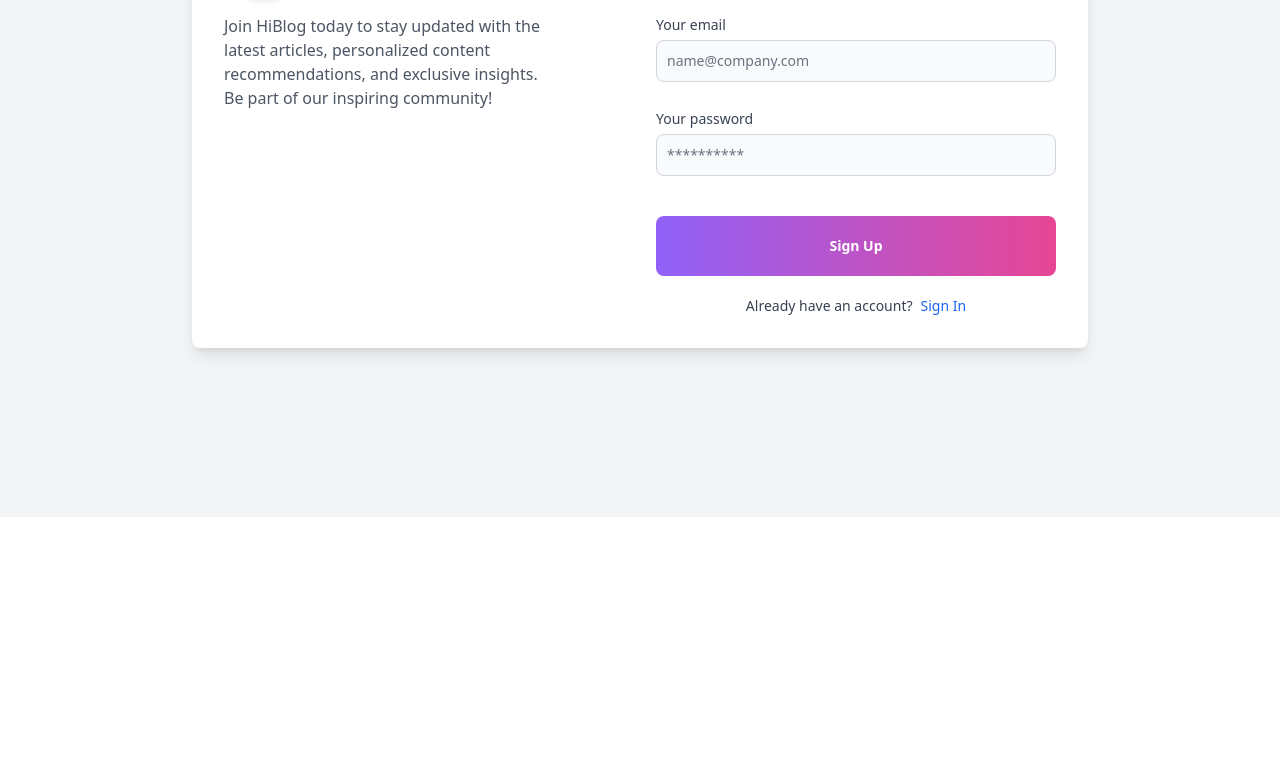
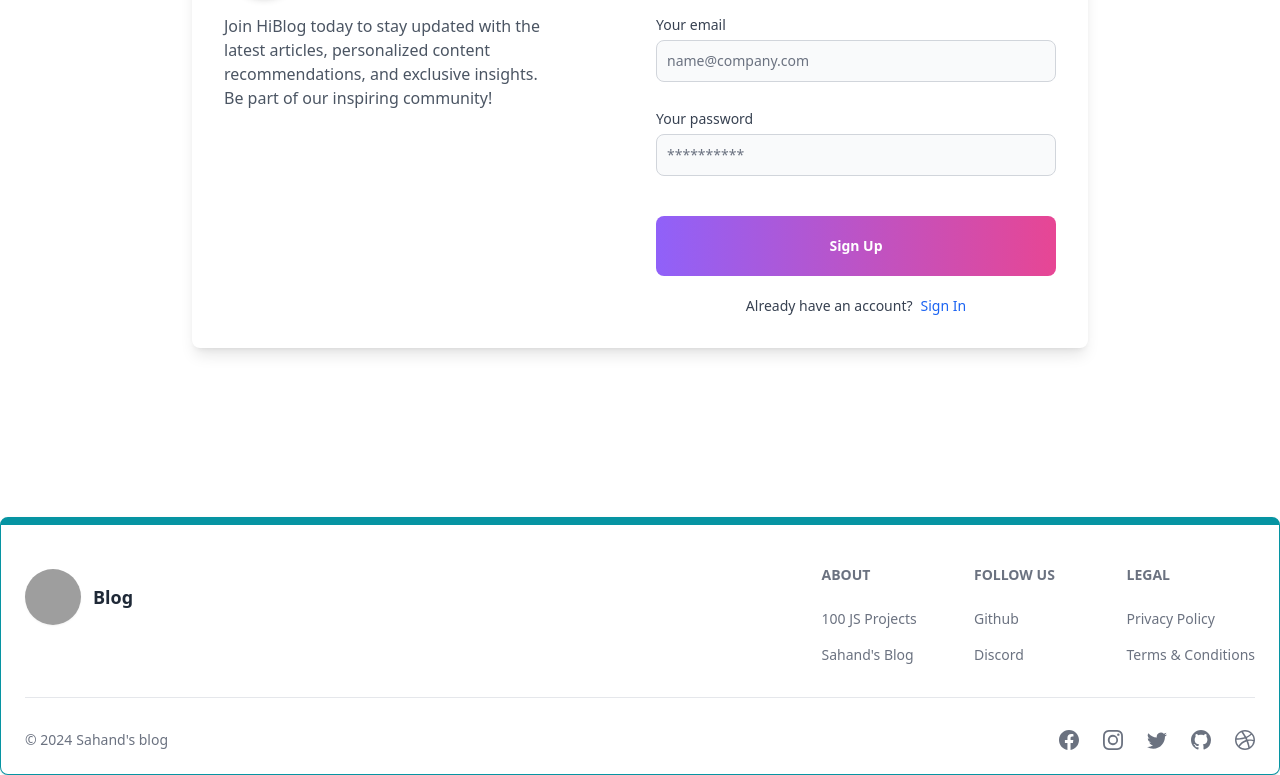
Before and after one commit to Hicham-Azeroual/blog, a React (Vite) app in the folder client/: page /sign-in in a window 1280 px wide. Shown: the part 365-1140 px from the top of the page. Before the commit the page ends 882 px from the top, so only its background shows below. Built offline with nearby package versions, Linux system fonts and the light colour scheme; grey boxes are pictures that could not be loaded.

Commit message:
create a footer compoenet

```diff
--- a/client/src/App.jsx
+++ b/client/src/App.jsx
@@ -6,6 +6,7 @@
 import Dashboard from "./pages/Dashboard"
 import Projects from "./pages/Projects"
 import Header from "./components/Header"
+import Footer from "./components/FooterC"
 export default function App() {
   return (
     <BrowserRouter >
@@ -19,6 +20,7 @@
         <Route path="/projects" element={<Projects></Projects>}></Route>
 
       </Routes>
+      <Footer></Footer>
     </BrowserRouter>
   )
 }
--- /dev/null
+++ b/client/src/components/FooterC.jsx
@@ -0,0 +1,84 @@
+import { Footer } from 'flowbite-react';
+import { Link } from 'react-router-dom';
+import { BsFacebook, BsInstagram, BsTwitter, BsGithub, BsDribbble } from 'react-icons/bs';
+export default function FooterCom() {
+  return (
+    <Footer container className='border border-t-8 border-teal-500'>
+      <div className='w-full max-w-7xl mx-auto'>
+        <div className='grid w-full justify-between sm:flex md:grid-cols-1'>
+          <div className='mt-5'>
+          <Link
+        to="/"
+        className="flex items-center whitespace-nowrap text-lg font-semibold dark:text-white hover:opacity-90 transition-opacity duration-150"
+      >
+        <img
+          src="https://files.oaiusercontent.com/file-kESpRwyr4ScEbgOlePGO01dz?se=2024-11-08T08%3A07%3A41Z&sp=r&sv=2024-08-04&sr=b&rscc=max-age%3D604800%2C%20immutable%2C%20private&rscd=attachment%3B%20filename%3De1e76f65-59ef-4a4c-a250-443c51ff4950.webp&sig=Jp3LclKgtHfjGbKxgzLTy/Etf/KcWYJ7rocyX7uy4Hc%3D"
+          alt="Logo"
+          className="w-14 h-14 mr-2 rounded-full object-cover shadow-sm" // Image styling
+        />
+
+        <span className="ml-1 text-gray-800 dark:text-gray-300">Blog</span>
+      </Link>
+          </div>
+          <div className='grid grid-cols-2 gap-8 mt-4 sm:grid-cols-3 sm:gap-6'>
+            <div>
+              <Footer.Title title='About' />
+              <Footer.LinkGroup col>
+                <Footer.Link
+                  href='https://www.100jsprojects.com'
+                  target='_blank'
+                  rel='noopener noreferrer'
+                >
+                  100 JS Projects
+                </Footer.Link>
+                <Footer.Link
+                  href='/about'
+                  target='_blank'
+                  rel='noopener noreferrer'
+                >
+                  Sahand's Blog
+                </Footer.Link>
+              </Footer.LinkGroup>
+            </div>
+            <div>
+              <Footer.Title title='Follow us' />
+              <Footer.LinkGroup col>
+                <Footer.Link
+                  href='https://www.github.com/sahandghavidel'
+                  target='_blank'
+                  rel='noopener noreferrer'
+                >
+                  Github
+                </Footer.Link>
+                <Footer.Link href='#'>Discord</Footer.Link>
+              </Footer.LinkGroup>
+            </div>
+            <div>
+              <Footer.Title title='Legal' />
+              <Footer.LinkGroup col>
+                <Footer.Link href='#'>Privacy Policy</Footer.Link>
+                <Footer.Link href='#'>Terms &amp; Conditions</Footer.Link>
+              </Footer.LinkGroup>
+            </div>
+          </div>
+        </div>
+        <Footer.Divider />
+        <div className='w-full sm:flex sm:items-center sm:justify-between'>
+          <Footer.Copyright
+            href='#'
+            by="Sahand's blog"
+            year={new Date().getFullYear()}
+          />
+          <div className="flex gap-6 sm:mt-0 mt-4 sm:justify-center">
+            <Footer.Icon href='#' icon={BsFacebook}/>
+            <Footer.Icon href='#' icon={BsInstagram}/>
+            <Footer.Icon href='#' icon={BsTwitter}/>
+            <Footer.Icon href='https://github.com/sahandghavidel' icon={BsGithub}/>
+            <Footer.Icon href='#' icon={BsDribbble}/>
+
+          </div>
+        </div>
+      </div>
+    </Footer>
+  );
+}
--- a/client/src/pages/SingnIn.jsx
+++ b/client/src/pages/SingnIn.jsx
@@ -64,7 +64,7 @@
 
 
   return (
-    <div className="min-h-screen flex items-center justify-center bg-gray-100 dark:bg-gray-900 py-12 px-6 lg:px-8">
+    <div className="min-h-screen flex items-center justify-center  dark:bg-gray-900 py-12 px-6 lg:px-8">
       <div className="w-full max-w-4xl bg-white dark:bg-gray-800 shadow-lg rounded-lg p-8 md:flex-row flex-col gap-8 flex">
         <div className="flex-1 flex flex-col items-center md:items-start">
           <Link to="/" className="flex items-center whitespace-nowrap text-lg font-semibold text-gray-800 dark:text-gray-200 transition-opacity duration-150 hover:opacity-90">
```
